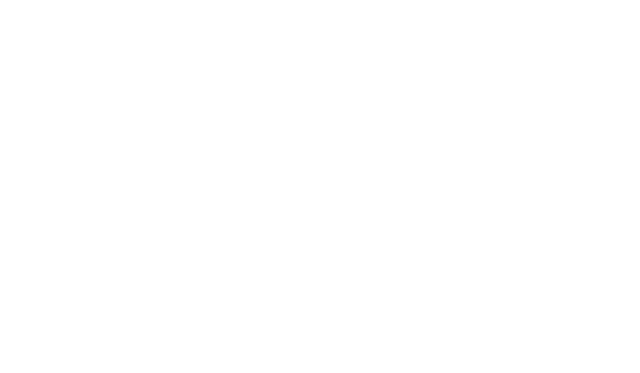
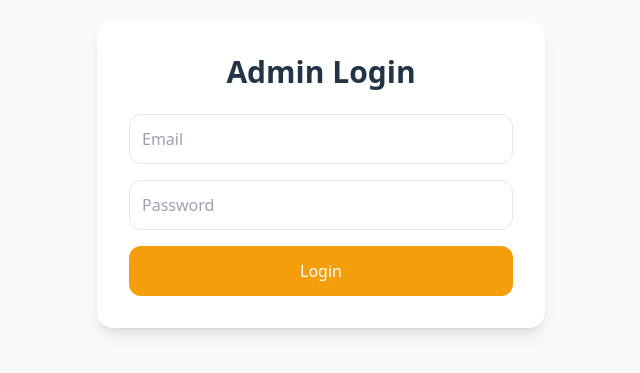
Before and after one commit to Srujan-Jangam/hotel-qr-ordering, a React (Vite) app: page /admin/login in a window 1280 px wide. Before the commit this address had no page. Shown: the part 225-598 px from the top of the page, without its empty margins (319-959 px from the left). Built offline with nearby package versions, Linux system fonts and the light colour scheme.

Commit message:
Admin Authentication added

```diff
--- a/src/App.jsx
+++ b/src/App.jsx
@@ -4,6 +4,8 @@
 import AdminDashboard from "./pages/AdminDashboard";
 import OrderStatus from "./pages/OrderStatus";
 import MenuManagement from "./pages/MenuManagement";
+import AdminLogin from "./pages/AdminLogin";
+import ProtectedRoute from "./components/ProtectedRoute";
 
 function App() {
   return (
@@ -11,9 +13,24 @@
       <Routes>
         <Route path="/" element={<Menu />} />
         <Route path="/checkout" element={<Checkout />} />
-        <Route path="/admin" element={<AdminDashboard />} />
+        <Route
+          path="/admin"
+          element={
+            <ProtectedRoute>
+              <AdminDashboard />
+            </ProtectedRoute>
+          }
+        />
         <Route path="/order/:orderId" element={<OrderStatus />} />
-        <Route path="/admin/menu" element={<MenuManagement />} />
+        <Route
+          path="/admin/menu"
+          element={
+            <ProtectedRoute>
+              <MenuManagement />
+            </ProtectedRoute>
+          }
+        />
+        <Route path="/admin/login" element={<AdminLogin />} />
       </Routes>
     </BrowserRouter>
   );
--- /dev/null
+++ b/src/components/ProtectedRoute.jsx
@@ -0,0 +1,31 @@
+import { useEffect, useState } from "react";
+import { onAuthStateChanged } from "firebase/auth";
+import { Navigate } from "react-router-dom";
+import { auth } from "../firebase";
+
+const ProtectedRoute = ({ children }) => {
+    const [user, setUser] = useState(undefined);
+
+    useEffect(() => {
+        const unsubscribe = onAuthStateChanged(
+            auth,
+            (currentUser) => {
+                setUser(currentUser);
+            }
+        );
+
+        return unsubscribe;
+    }, []);
+
+    if (user === undefined) {
+        return (
+            <div className="min-h-screen flex items-center justify-center">
+                Loading...
+            </div>
+        );
+    }
+
+    return user ? children : <Navigate to="/admin/login" replace />;
+};
+
+export default ProtectedRoute;
--- a/src/firebase.js
+++ b/src/firebase.js
@@ -1,6 +1,7 @@
 // Import the functions you need from the SDKs you need
 import { initializeApp } from "firebase/app";
 import { getFirestore } from "firebase/firestore";
+import { getAuth } from "firebase/auth";
 
 // Your web app's Firebase configuration
 const firebaseConfig = {
@@ -15,3 +16,4 @@
 // Initialize Firebase
 const app = initializeApp(firebaseConfig);
 export const db = getFirestore(app);
+export const auth = getAuth(app);
--- a/src/pages/AdminDashboard.jsx
+++ b/src/pages/AdminDashboard.jsx
@@ -1,8 +1,23 @@
 import { useEffect, useState } from "react";
 import { collection, onSnapshot, updateDoc, doc, query, orderBy } from "firebase/firestore";
 import { db } from "../firebase";
+import { signOut } from "firebase/auth";
+import { auth } from "../firebase";
+import { useNavigate } from "react-router-dom";
 
 const AdminDashboard = () => {
+
+    const navigate = useNavigate();
+
+    const handleLogout = async () => {
+        try {
+            await signOut(auth);
+            navigate("/admin/login");
+        } catch (error) {
+            console.error("Logout failed:", error);
+        }
+    };
+
     const [orders, setOrders] = useState([]);
 
     const [menuCount, setMenuCount] = useState(0);
@@ -163,6 +178,13 @@
                         </span>
                         <span className="text-sm font-medium">{activeOrders.length} Active Orders</span>
                     </div>
+
+                    <button
+                        onClick={handleLogout}
+                        className="bg-red-500 text-white px-4 py-2 rounded-xl hover:bg-red-600 transition"
+                    >
+                        Logout
+                    </button>
                 </div>
             </header>
 
--- /dev/null
+++ b/src/pages/AdminLogin.jsx
@@ -0,0 +1,75 @@
+import { useState } from "react";
+import { signInWithEmailAndPassword } from "firebase/auth";
+import { auth } from "../firebase";
+import { useNavigate } from "react-router-dom";
+
+const AdminLogin = () => {
+    const [email, setEmail] = useState("");
+    const [password, setPassword] = useState("");
+    const [loading, setLoading] = useState(false);
+
+    const navigate = useNavigate();
+
+    const handleLogin = async (e) => {
+        e.preventDefault();
+
+        try {
+            setLoading(true);
+
+            await signInWithEmailAndPassword(
+                auth,
+                email,
+                password
+            );
+
+            navigate("/admin");
+        } catch (error) {
+            console.error(error);
+            alert("Invalid email or password");
+        } finally {
+            setLoading(false);
+        }
+    };
+
+    return (
+        <div className="min-h-screen flex items-center justify-center bg-stone-50">
+            <div className="bg-white rounded-2xl shadow-lg p-8 w-full max-w-md">
+                <h1 className="text-3xl font-bold text-center mb-6">
+                    Admin Login
+                </h1>
+
+                <form onSubmit={handleLogin}>
+                    <input
+                        type="email"
+                        placeholder="Email"
+                        className="w-full border rounded-xl p-3 mb-4"
+                        value={email}
+                        onChange={(e) =>
+                            setEmail(e.target.value)
+                        }
+                    />
+
+                    <input
+                        type="password"
+                        placeholder="Password"
+                        className="w-full border rounded-xl p-3 mb-4"
+                        value={password}
+                        onChange={(e) =>
+                            setPassword(e.target.value)
+                        }
+                    />
+
+                    <button
+                        type="submit"
+                        disabled={loading}
+                        className="w-full bg-amber-500 text-white py-3 rounded-xl font-medium hover:bg-amber-600"
+                    >
+                        {loading ? "Signing In..." : "Login"}
+                    </button>
+                </form>
+            </div>
+        </div>
+    );
+};
+
+export default AdminLogin;
```
Also changed, not shown: 1 other file (tests, documents, lock files or other folders).
